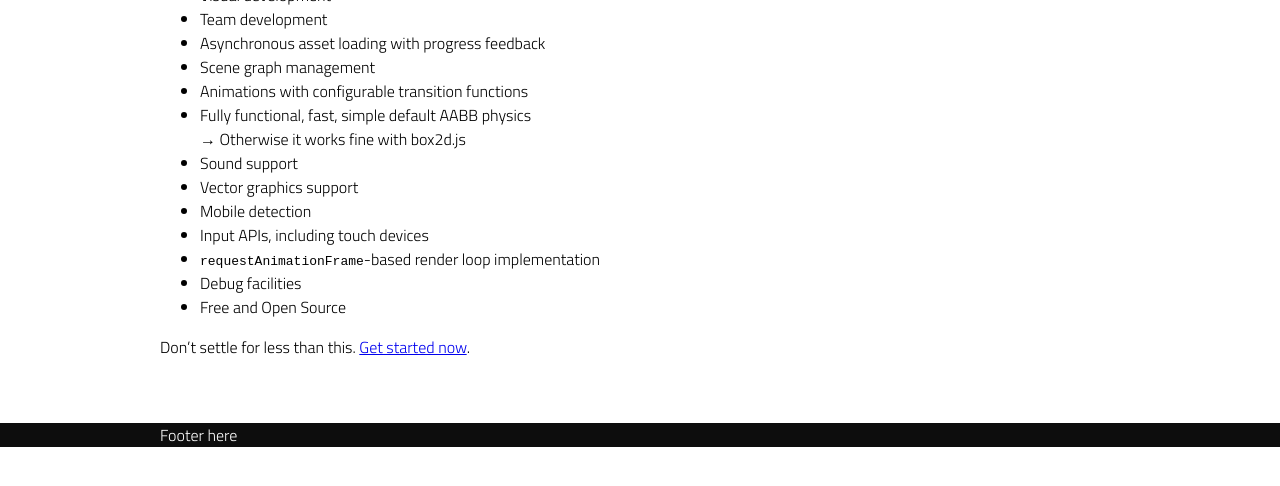
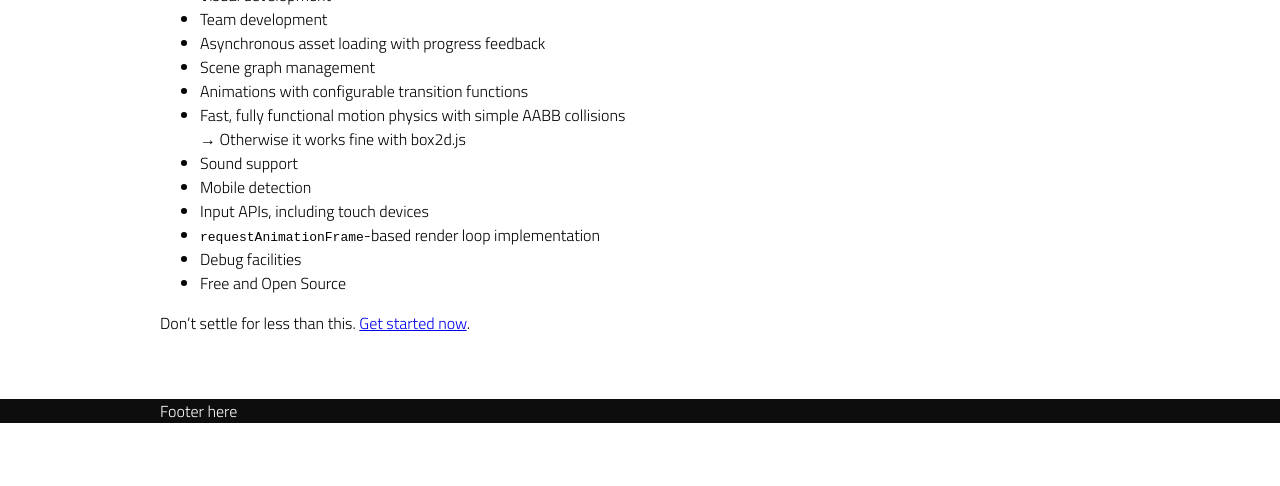
Before and after one commit to canvace/canvace.github.com, a Jekyll site: the page built from index.md, in a window 1280 px wide, cut to the strip 324-810 px from the top of the page. Built offline with Jekyll 4.4.1, drawn with Linux system fonts in a browser that asks for light colours.

Commit message:
Couple of fixes in index content

```diff
--- a/index.md
+++ b/index.md
@@ -18,10 +18,9 @@ Current Canvace features:
 *	Asynchronous asset loading with progress feedback
 *	Scene graph management
 *	Animations with configurable transition functions
-*	Fully functional, fast, simple default AABB physics
+*	Fast, fully functional motion physics with simple AABB collisions
 	&rarr;	Otherwise it works fine with box2d.js
 *	Sound support
-*	Vector graphics support
 *	Mobile detection
 *	Input APIs, including touch devices
 *	`requestAnimationFrame`-based render loop implementation
```
